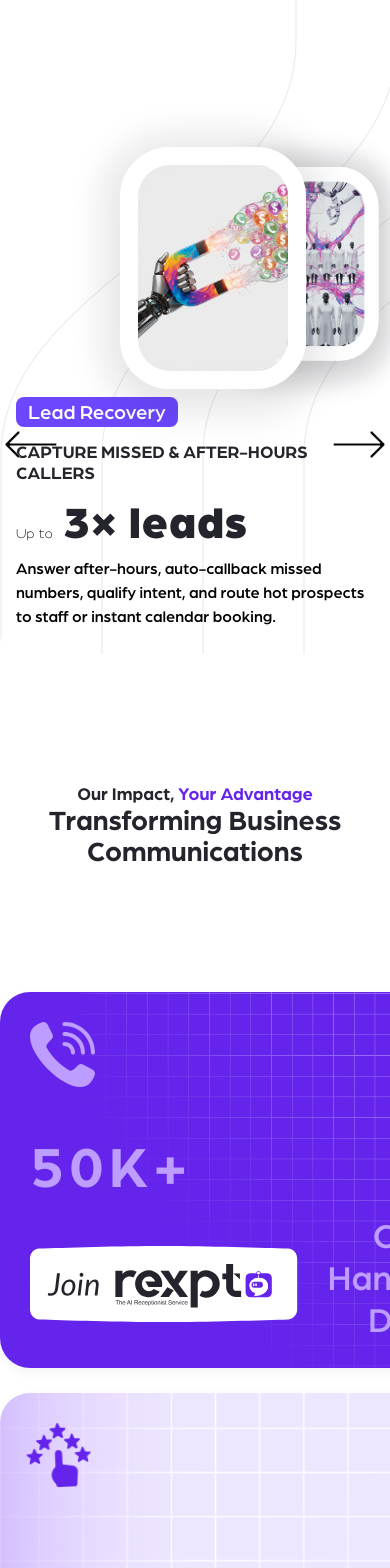
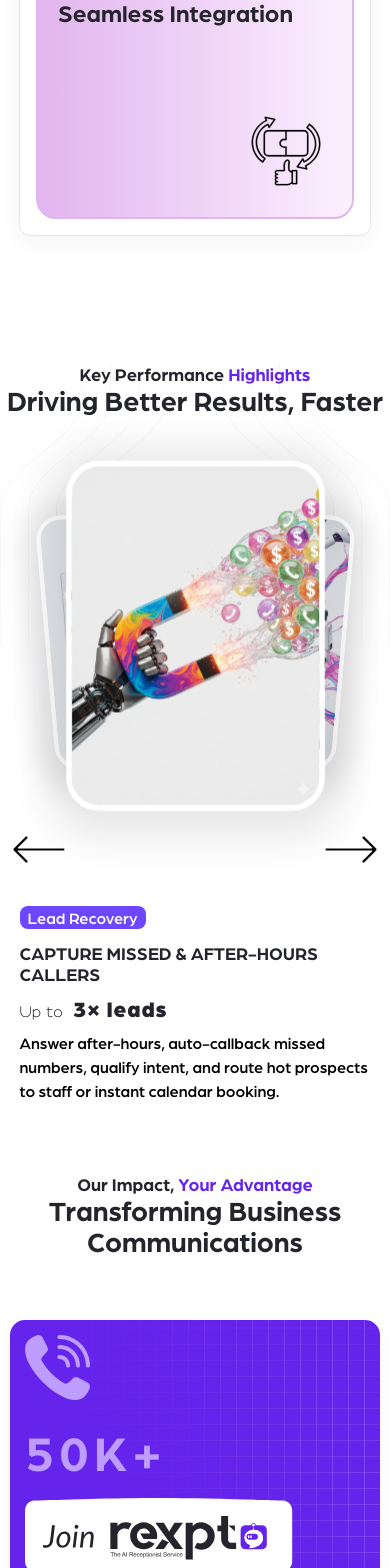
Before and after one commit to designersx-dsx/Rexpt-Sanity-Landing-Page-V2, a React (Create React App) app: page / in a window 390 px wide. Shown: the part 5140-6708 px from the top of the page. Built offline with nearby package versions, Linux system fonts and the light colour scheme.

Commit message:
[AP] Ui responsive (AP v1.1.3)

```diff
--- a/src/Components/LandingSection/ClientsSay/ClientsSay.js
+++ b/src/Components/LandingSection/ClientsSay/ClientsSay.js
@@ -128,8 +128,9 @@ const ClientsSay = () => {
                 </div>
 
                 <div className={styles.controls}>
-                    <div>
-                        <AnimatedBtn text2="Join" logo="/Svg/rexpt-logo2.svg" shapeType="alt"/>
+                    <div className={styles.btn}>
+                        {/* <AnimatedBtn text2="Join" logo="/Svg/rexpt-logo2.svg" shapeType="alt"/> */}
+                        <img src="/Svg/join-btn2.svg" alt="join-btn2"/>
                     </div>
                     <div className={styles.BothBtn}>
                         {/* <button onClick={prevSlide}>
--- a/src/Components/LandingSection/ClientsSay/ClientsSay.module.css
+++ b/src/Components/LandingSection/ClientsSay/ClientsSay.module.css
@@ -1,5 +1,5 @@
 .containerBox {
-    padding: 8rem 0px 0px 0px;
+    padding: 8rem 20px 0px 20px;
 }
 
 .TitleBarDiv {
@@ -118,6 +118,43 @@
 
 }
 
+/* Button base */
+.btn {
+    position: relative;
+    display: inline-block;
+    cursor: pointer;
+    overflow: hidden;
+    border-radius: 10px;
+    /* button shape */
+    transition: transform 0.3s ease;
+}
+
+/* Hover scale */
+.btn:hover {
+    transform: scale(1.05);
+}
+
+/* Gradient shine */
+.btn::before {
+    content: "";
+    position: absolute;
+    top: 0;
+    left: -75%;
+    width: 50%;
+    height: 100%;
+    background: linear-gradient(120deg,
+            rgba(255, 255, 255, 0.2) 0%,
+            rgba(255, 255, 255, 0.6) 50%,
+            rgba(255, 255, 255, 0.2) 100%);
+    transform: skewX(-25deg);
+    transition: left 0.7s ease;
+}
+
+/* Move shine on hover */
+.btn:hover::before {
+    left: 125%;
+}
+
 /* Controls */
 .controls {
     display: flex;
@@ -175,3 +212,41 @@
 .controls button:hover::before {
     right: 0;
 }
+
+@media (max-width:900px) {
+    .textSection {
+        padding: 0px 1rem;
+    }
+
+    .imageSection {
+        padding: 0rem 1rem 0 0;
+    }
+}
+
+@media (max-width:767px) {
+    .slide {
+        flex-direction: column-reverse;
+        justify-content: center;
+    }
+
+    .textSection {
+        width: 95%;
+
+    }
+
+    .textSection p {
+        font-size: 16px;
+    }
+
+    .controls {
+        padding: 1rem;
+    }
+}
+
+@media(max-width:600px) {
+    .controls {
+        padding: 0rem;
+        flex-direction: column-reverse;
+        margin-top: 1rem;
+    }
+}
--- a/src/Components/LandingSection/CustomerExperience/CustomerExperience.module.css
+++ b/src/Components/LandingSection/CustomerExperience/CustomerExperience.module.css
@@ -155,7 +155,7 @@
     align-items: center;
     gap: 20px;
     margin: 12px 0;
-    font-size: 40px;
+    font-size: clamp(22px, 3vw, 40px);
 }
 
 .inputFull {
@@ -170,8 +170,8 @@
     color: #969696;
 }
 
-.FormLabel input{
-width: 20%;
+.FormLabel input {
+    width: 20%;
 }
 
 .inputSmall {
@@ -191,7 +191,29 @@ width: 20%;
     margin-bottom: 1rem;
 }
 
-.ContactForm{
+.ContactForm {
     margin-bottom: 3rem;
     color: #25242C;
 }
+
+@media(max-width:1820px) {
+    .LeftBar {
+        width: 50%;
+        display: flex;
+        align-items: center;
+        justify-content: center;
+    }
+}
+
+@media(max-width:1300px) {
+    .logo {
+        width: 100px;
+        height: 100px;
+    }
+
+    .ripple {
+        width: 60px;
+        height: 60px;
+    }
+
+}
--- a/src/Components/LandingSection/FaqSection/FaqSection.module.css
+++ b/src/Components/LandingSection/FaqSection/FaqSection.module.css
@@ -1,12 +1,12 @@
 .containerBox {
-    padding: 8rem 0px 0px 0px;
+    padding: 8rem 20px 0px 20px;
 }
 
 .container {
     width: 100%;
     max-width: 1400px;
     margin-inline: auto;
-    padding-inline: 20px;
+    /* padding-inline: 20px; */
     display: flex;
     align-items: flex-start;
     justify-content: space-between;
@@ -79,7 +79,7 @@
 }
 
 .textSection h2 {
-   font-size: 1.2rem;
+    font-size: 1.2rem;
     font-weight: 700;
     color: #24252c;
     margin: 0;
@@ -134,6 +134,7 @@
     padding: 16px 25px;
     background: #F6F6F6;
     transition: background 0.3s ease;
+    gap: 10px;
 }
 
 
@@ -144,6 +145,7 @@
 .question {
     font-weight: 600;
     font-size: 26px;
+    width: 95%;
 }
 
 .item.active .question {
@@ -155,7 +157,7 @@
     justify-content: center;
     width: 28px;
     height: 28px;
-    border-radius: 50%;
+    border-radius: 100%;
     font-size: 20px;
     font-weight: bold;
     transition: all 0.3s ease;
@@ -182,7 +184,7 @@
 
 .contentWrapper.open {
     max-height: 200px;
-    padding: 0px 12px 15px;
+    padding: 0px 15px 15px;
 }
 
 .content {
@@ -191,3 +193,45 @@
     color: #ffff;
     margin-block: 0px;
 }
+
+
+
+@media (max-width:900px) {
+    .accordion {
+        padding-inline: 0px;
+    }
+
+    .titleRow {
+        padding: 16px;
+    }
+
+    .question {
+        font-size: clamp(18px, 4vw, 26px);
+    }
+
+    .item {
+        margin-bottom: 40px;
+    }
+
+    .content {
+        font-size: clamp(14px, 2.5vw, 18px);
+    }
+
+    .container {
+        flex-direction: column;
+        width: unset;
+    }
+
+    .LeftSection {
+        width: 100%;
+    }
+
+    .contentDiv p {
+        width: 100%;
+    }
+
+    .RightSection {
+        width: 100%;
+    }
+
+}
--- a/src/Components/LandingSection/NextLevelFeatures/NextLevelFeatures.module.css
+++ b/src/Components/LandingSection/NextLevelFeatures/NextLevelFeatures.module.css
@@ -132,7 +132,7 @@
 
 @media(max-width:1200px) {
     .card {
-        height: unset;
+        height: 200px;
     }
 
     .grid {
@@ -174,14 +174,15 @@
     .gridSecond>div:nth-child(3) {
         grid-column: span 1;
     }
-     .gridFive {
+
+    .gridFive {
         grid-template-columns: repeat(1, 1fr);
     }
 }
 
 @media(max-width:650px) {
-.GridSection{
-    padding: 1rem;
-    border-radius: 10px;
+    .GridSection {
+        padding: 1rem;
+        border-radius: 10px;
+    }
 }
-}
--- a/src/Components/LandingSection/SliderSection/SliderSection.module.css
+++ b/src/Components/LandingSection/SliderSection/SliderSection.module.css
@@ -5,7 +5,7 @@
   text-align: center;
   margin-inline: auto;
   background: url("/public/Svg/slider-bg.png")no-repeat;
-  background-size: auto;
+  background-size: contain;
   border-radius: 20px;
   margin-top: 8rem;
 }
@@ -120,11 +120,12 @@
   margin-block: 10px;
 
 }
-.content .LightFont  {
+
+.content .LightFont {
   font-family: 'Arbotek Light';
 }
 
-.content .CardDisc{
+.content .CardDisc {
   font-size: 16px;
   line-height: 24px;
 }
@@ -161,72 +162,121 @@
 }
 
 
+@media(max-width:1200px){
+   .prevSlide {
+    transform: scale(0.85) translateX(-250px) rotate(-6deg);
+  }
 
+  .nextSlide {
+    transform: scale(0.85) translateX(250px) rotate(6deg);
+  }
+}
 /* Responsive for Mobile */
-@media (max-width: 650px) {
+
+
+/* 📱 Mobile (max-width: 768px) */
+@media (max-width: 768px) {
   .slider {
-    height: 300px;
+    height: 500px;
+    margin-top: 5rem;
   }
 
   .slide {
-    width: 200px;
-    height: 260px;
+    width: 250px;
   }
 
-  .activeSlide {
-    transform: scale(1.05) translateX(0) rotateY(0);
+  .prevSlide {
+    transform: scale(0.85) translateX(-150px) rotate(-6deg);
   }
 
-  .prevSlide,
   .nextSlide {
-    transform: scale(0.85) translateX(150px) rotateY(15deg);
+    transform: scale(0.85) translateX(150px) rotate(6deg);
+  }
+
+  .content {
+    max-width: 90%;
+    padding: 0.8rem;
+    margin-top: 3rem;
   }
 
   .content h2 {
-    font-size: 1.3rem;
+    font-size: 20px;
   }
 
   .content p {
-    font-size: 0.9rem;
+    font-size: 18px;
+  }
+
+  .boldtext {
+    font-size: 28px;
+  }
+
+  .tag {
+    font-size: 16px;
+    padding: 2px 8px;
   }
 
   .arrowLeft,
   .arrowRight {
     font-size: 1.5rem;
-    padding: 6px;
+    top: 10%;
   }
 }
 
+
+/* 📱 Small Mobile (max-width: 480px) */
 @media (max-width: 480px) {
   .slider {
-    height: 220px;
+    height: 350px;
+    margin-top: 3rem;
   }
 
   .slide {
-    width: 150px;
-    height: 200px;
+    width: 250px;
+
+
   }
 
-  .activeSlide {
-    transform: scale(1) translateX(0) rotateY(0);
+  .slide img {
+    width: 90%;
+    border: 5px solid #fff;
+        border-radius: 30px;
   }
 
-  .prevSlide,
+  .prevSlide {
+    transform: scale(0.8) translateX(-70px) rotate(-5deg);
+  }
+
   .nextSlide {
-    transform: scale(0.8) translateX(120px) rotateY(10deg);
+    transform: scale(0.8) translateX(70px) rotate(5deg);
   }
 
   .content h2 {
-    font-size: 1.1rem;
+    font-size: 18px;
   }
 
   .content p {
-    font-size: 0.85rem;
+    font-size: 16px;
+  }
+
+  .boldtext {
+    font-size: 22px;
   }
 
   .arrowLeft,
   .arrowRight {
     font-size: 1.2rem;
-    padding: 5px;
+    top: 2%;
+  }
+
+  .arrowRight {
+    right: 5px;
+  }
+  .arrowLeft {
+    left: 5px;
+  }
+
+  .contentMain {
+    margin-top: 2rem;
   }
 }
--- a/src/Components/LandingSection/YourAdvantage/YourAdvantage.module.css
+++ b/src/Components/LandingSection/YourAdvantage/YourAdvantage.module.css
@@ -1,5 +1,5 @@
 .containerBox {
-    padding: 8rem 0px 0px 0px;
+    padding: 8rem 20px 0px 20px;
 }
 
 .TitleBarDiv {
@@ -195,11 +195,12 @@
 }
 
 .percent {
-    font-size: 100px;
+    font-size: clamp(60px, 10vw, 100px);
     color: #6524EB;
     top: 65%;
     position: relative;
     font-family: 'Arboria Medium';
+    white-space: nowrap;
 }
 
 .percent span {
@@ -258,9 +259,91 @@
     font-weight: 600;
 }
 
-/* 📱 Responsive */
+/* 📱 Tablet / Mobile (900px and below) */
+
 @media (max-width: 900px) {
+    .containerBox {
+        padding: 4rem 15px 0 15px;
+    }
+
     .container {
         grid-template-columns: 1fr;
+        /* 1 card per row */
+        gap: 20px;
+        margin-top: 4rem;
+    }
+
+    .card,
+    .cardPrimary {
+        padding: 20px;
+        border-radius: 20px;
+    }
+
+
+    .bigText {
+        font-size: clamp(70px, 12vw, 200px);
+        margin: 30px 0 10px;
+    }
+
+    .percent {
+        font-size: clamp(60px, 12vw, 80px);
+        top: 0%;
+    }
+
+    .subText,
+    .subText2 {
+        font-size: 25px;
+    }
+
+
+    .btn {
+        font-size: 16px;
+        margin-top: 15px;
     }
 }
+
+/* 📱 Small Mobile (480px and below) */
+
+@media (max-width: 480px) {
+    .containerBox {
+        padding: 3rem 10px 0 10px;
+    }
+
+    .card,
+    .cardPrimary {
+        padding: 15px;
+        border-radius: 15px;
+    }
+
+
+
+    .bigText {
+        font-size: clamp(50px, 10vw, 150px);
+        margin: 20px 0 8px;
+    }
+
+    .percent {
+        font-size: clamp(50px, 8vw, 60px);
+    }
+
+    .subText,
+    .subText2 {
+        font-size: 20px;
+        white-space: nowrap;
+    }
+
+    .BottomContaint {
+        flex-direction: column;
+        gap: 0.3rem;
+        align-items: flex-start;
+    }
+
+    .btn {
+        font-size: 14px;
+        margin-top: 10px;
+    }
+
+    .cardPrimary .subText {
+        width: 100%;
+    }
+}
```
Also changed, not shown: public/Svg/join-btn2.svg (added), src/Pages/LandingPage/LandingPage.js (line endings or trailing spaces).
